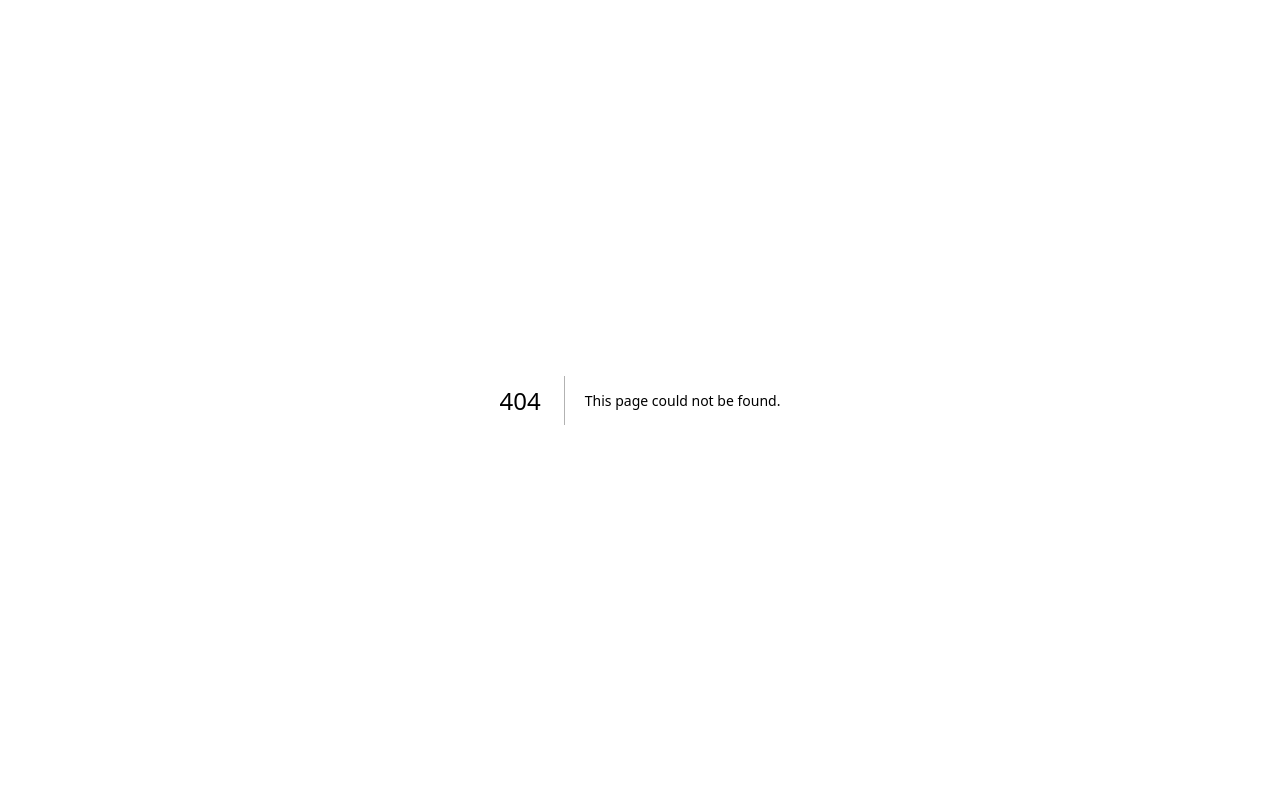
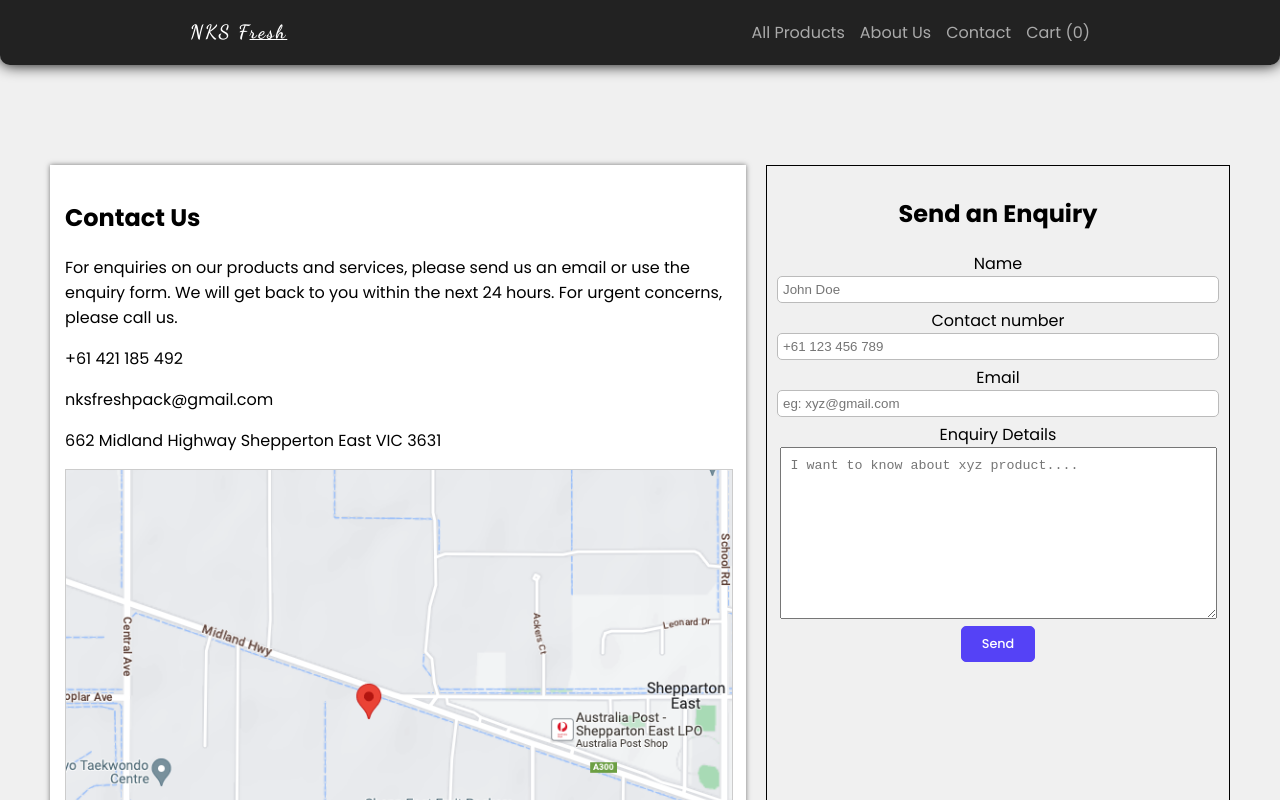
Before and after one commit to sambidrana/NKS-fresh-DRP-frontend, a Next.js app: page /contact in a window 1280 px wide. Before the commit this address had no page. Shown: the top 800 px of the page. Built offline with nearby package versions, Linux system fonts and the light colour scheme.

Commit message:
added enquiry form

```diff
--- /dev/null
+++ b/components/EnquiryForm.js
@@ -0,0 +1,39 @@
+import styled from "styled-components";
+import Input from "@/components/Input";
+import Button from "./Button";
+
+const FormContainer = styled.div`
+  background-color: red;
+`;
+
+const TextArea = styled.textarea`
+    box-sizing: border-box;
+    padding: 10px;
+`
+export default function EnquiryForm() {
+
+  return (
+    <>
+      <h2>Send an Enquiry</h2>
+      <form>
+        <label for="name">Name</label>
+        <Input type="text" placeholder="John Doe" name="name" required />
+        <label for="phone">Contact number</label>
+        <Input type="number" placeholder="+61 123 456 789" name="email" required/>
+        <label for="email">Email</label>
+        <Input type="email" placeholder="eg: xyz@gmail.com" name="email" required/>
+        <label for="enquiry">Enquiry Details</label>
+        <TextArea
+          type="text"
+          placeholder="I want to know about xyz product...."
+          name="enquiry"
+          rows="10" cols="50" required
+        />
+        <div>
+          <Button $primary>Send</Button>
+        </div>
+
+      </form>
+    </>
+  );
+}
--- a/components/Header.js
+++ b/components/Header.js
@@ -17,9 +17,19 @@ const Logo = styled(Link)`
   position: relative;
   z-index: 3;
   transition: all 0.3s ease;
+  font-size: 1.1rem;
+  font-family: "Dancing Script", sans-serif;
 
+  span {
+    text-decoration: underline;
+  }
   &:hover {
     transform: scale(1.1);
+  }
+
+  @media screen and (min-width: 768px) {
+    font-size: 1.2rem;
+    letter-spacing: 2px;
   }
 `;
 const Wrapper = styled.div`
@@ -105,12 +115,12 @@ export default function Header() {
     <StyledHeader>
       <Center>
         <Wrapper>
-          <Logo href={"/"}> NKS Fresh </Logo>
+          <Logo href={"/"}> NKS F<span>resh</span> </Logo>
           <StyledNav mobileNavActive={mobileNavActive}>
             {/* <NavLinks href={"/"}>Home</NavLinks> */}
             <NavLinks href={"/products"}>All Products</NavLinks>
-            {/* <NavLinks href={"categories"}>Categories</NavLinks> */}
             <NavLinks href={"/aboutus"}>About Us</NavLinks>
+            <NavLinks href={"contact"}>Contact</NavLinks>
             <NavLinks href={"/cart"}>Cart ({cartProducts.length})</NavLinks>
           </StyledNav>
           <NavButton onClick={() => setMobileNavActive((prev) => !prev)}>
--- /dev/null
+++ b/pages/contact.js
@@ -0,0 +1,65 @@
+import EnquiryForm from "@/components/EnquiryForm";
+import Footer from "@/components/Footer";
+import Header from "@/components/Header";
+import styled from "styled-components";
+
+const Container = styled.div`
+  display: grid;
+  grid-template-columns: 1.2fr 0.8fr;
+  margin: 100px 50px 10px 50px;
+  gap: 20px;
+`;
+const LeftContainer = styled.div`
+  box-shadow: 0 0 5px rgba(0, 0, 0, 0.5);
+  background-color: rgba(255, 255, 255, 1);
+  padding: 15px;
+  a {
+    text-align: center;
+  }
+  img {
+    max-width: 100%;
+    background-color: #ccc;
+    padding: 1px;
+    cursor: pointer;
+    &:hover {
+      transform: scale(1.01);
+    }
+  }
+`;
+const RightContainer = styled.div`
+  border: 1px solid black;
+  padding: 10px;
+  text-align: center;
+`;
+
+export default function Contact() {
+  return (
+    <>
+      <Header />
+      <Container>
+        <LeftContainer>
+          <h2>Contact Us</h2>
+          <p>
+            For enquiries on our products and services, please send us an email or use the enquiry form.
+            We will get back to you within the next 24 hours. For urgent
+            concerns, please call us.
+          </p>
+          <p>+61 421 185 492</p>
+          <p>nksfreshpack@gmail.com</p>
+          <p>662 Midland Highway Shepperton East VIC 3631</p>
+          <a
+            href="https://www.google.com/maps/place/662+Midland+Hwy/@-36.3973233,145.4627097,15.57z/data=!4m7!3m6!1s0x6ad8823df846ba15:0x1d15d5b9c801d570!4b1!8m2!3d-36.3995418!4d145.4691865!16s%2Fg%2F11c4lnby_f!5m1!1e4?entry=ttu"
+            target="_blank"
+            rel="noopener noreferrer"
+          >
+            <img src="images/location.png" />
+          </a>
+        </LeftContainer>
+        <RightContainer>
+          <EnquiryForm />
+        </RightContainer>
+      </Container>
+      {/* <Footer /> */}
+    </>
+  );
+}
```
Also changed, not shown: components/DisplayAbout.js (added, +31 -0 lines), pages/aboutus.js (+101 -2 lines), pages/product/[id].js (+32 -9 lines), pages/products.js (+8 -0 lines), public/images/location.png (added).
